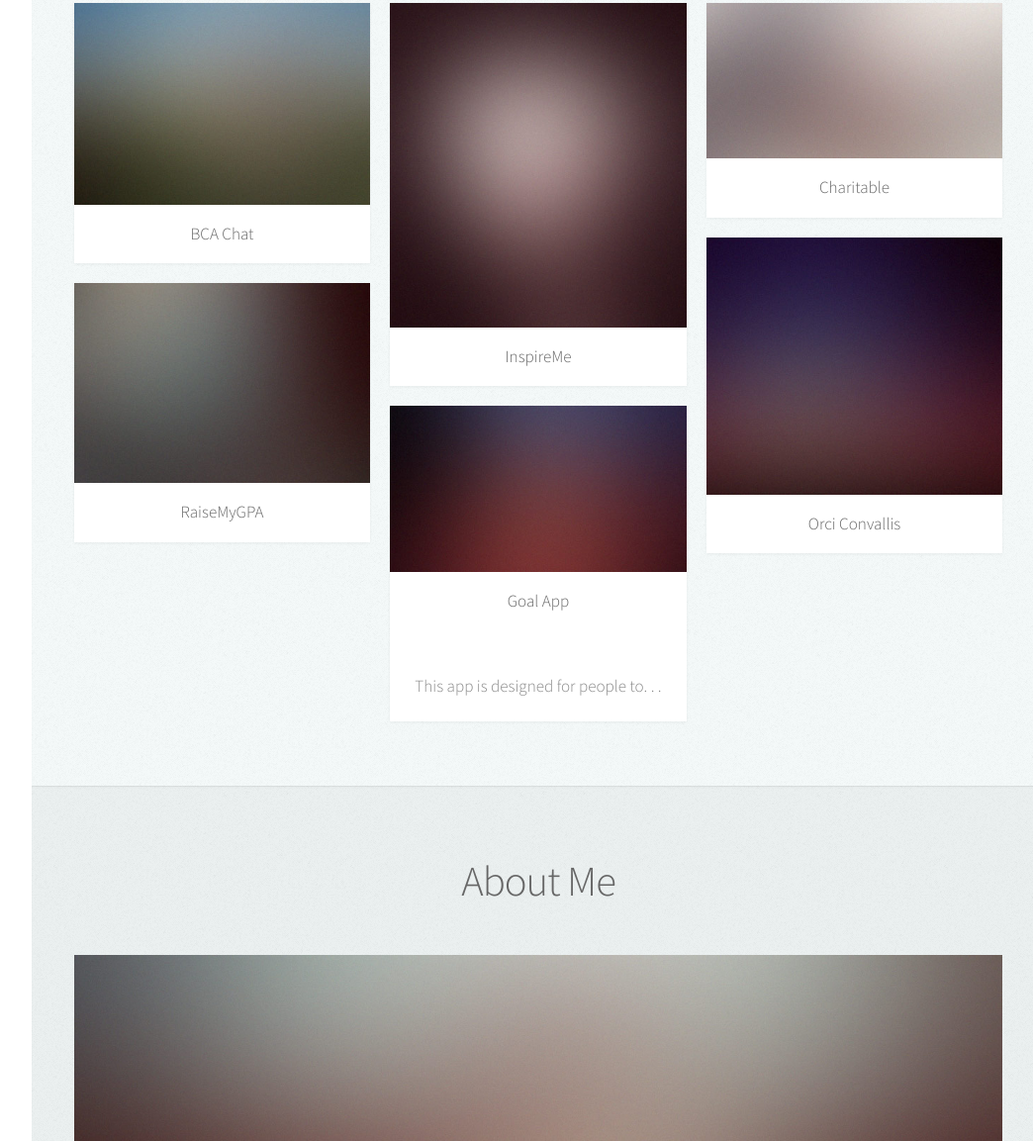
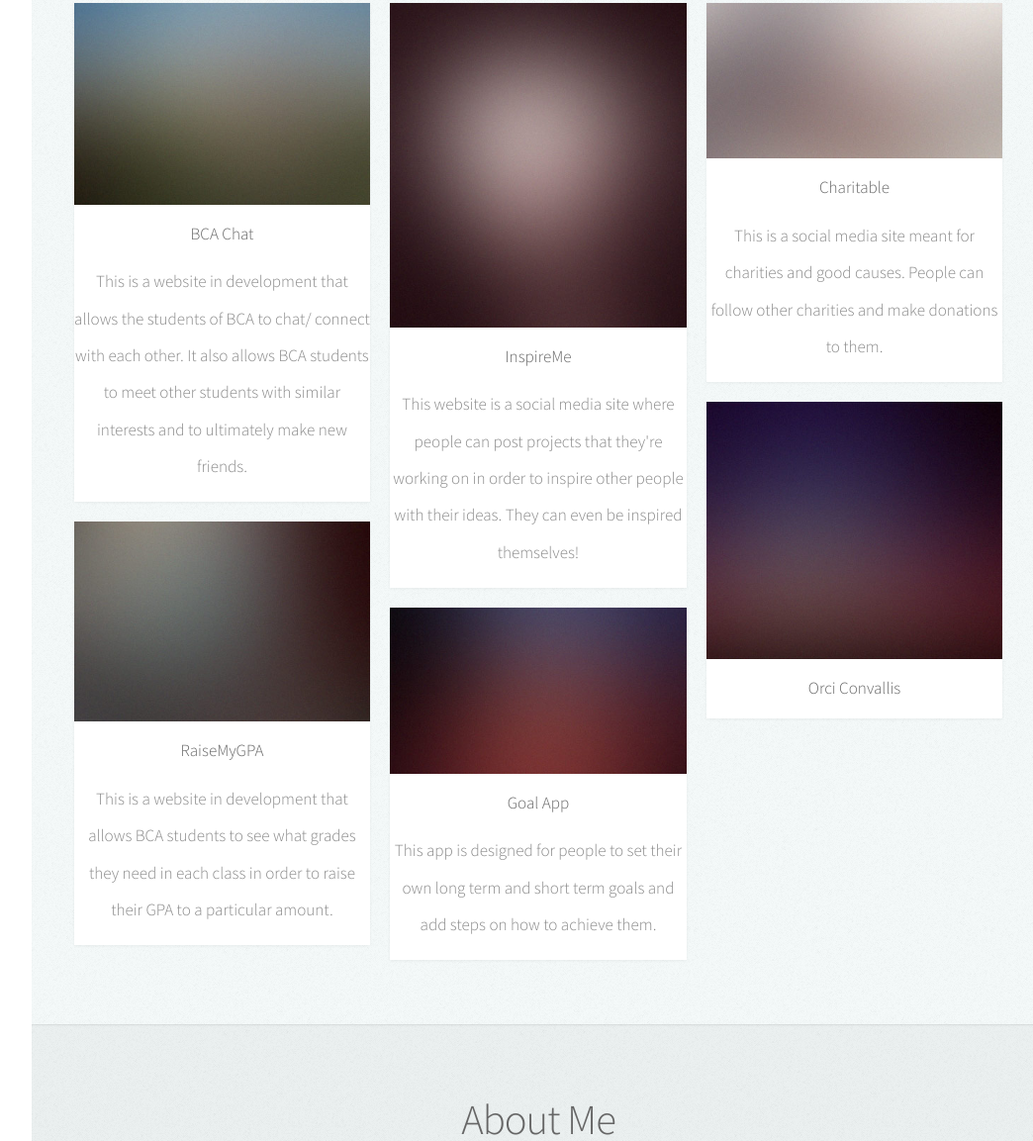
Before and after one commit to amubal/amulyaster06.github.io, a plain HTML site: page index.html in a window 1280 px wide. Shown: the part 808-1961 px from the top of the page at 99% size, without its empty margins (224-1268 px from the left). Drawn offline with Linux system fonts and the light colour scheme.

Commit message:
Added some descriptions for my projects

```diff
--- a/index.html
+++ b/index.html
@@ -117,12 +117,14 @@
 										<a href="#" class="image fit"><img src="images/pic02.jpg" alt="" /></a>
 										<header>
 											<h3>BCA Chat</h3>
+                                            <p> This is a website in development that allows the students of BCA to chat/ connect with each other. It also allows BCA students to meet other students with similar interests and to ultimately make new friends.</p>
 										</header>
 									</article>
 									<article class="item">
 										<a href="#" class="image fit"><img src="images/pic03.jpg" alt="" /></a>
 										<header>
 											<h3>RaiseMyGPA</h3>
+                                            <p> This is a website in development that allows BCA students to see what grades they need in each class in order to raise their GPA to a particular amount. </p>
 										</header>
 									</article>
 								</div>
@@ -131,14 +133,14 @@
 										<a href="#" class="image fit"><img src="images/pic04.jpg" alt="" /></a>
 										<header>
 											<h3>InspireMe</h3>
+                                            <p> This website is a social media site where people can post projects that they're working on in order to inspire other people with their ideas. They can even be inspired themselves!</p>
 										</header>
 									</article>
 									<article class="item">
 										<a href="#" class="image fit"><img src="images/pic05.jpg" alt="" /></a>
 										<header>
 											<h3>Goal App</h3>
-                                            <br>
-                                            <p> This app is designed for people to. . . </p>
+                                            <p> This app is designed for people to set their own long term and short term goals and add steps on how to achieve them. </p>
 										</header>
 									</article>
 								</div>
@@ -147,6 +149,7 @@
 										<a href="#" class="image fit"><img src="images/pic06.jpg" alt="" /></a>
 										<header>
 											<h3>Charitable</h3>
+                                            <p> This is a social media site meant for charities and good causes. People can follow other charities and make donations to them.</p>
 										</header>
 									</article>
 									<article class="item">
```
